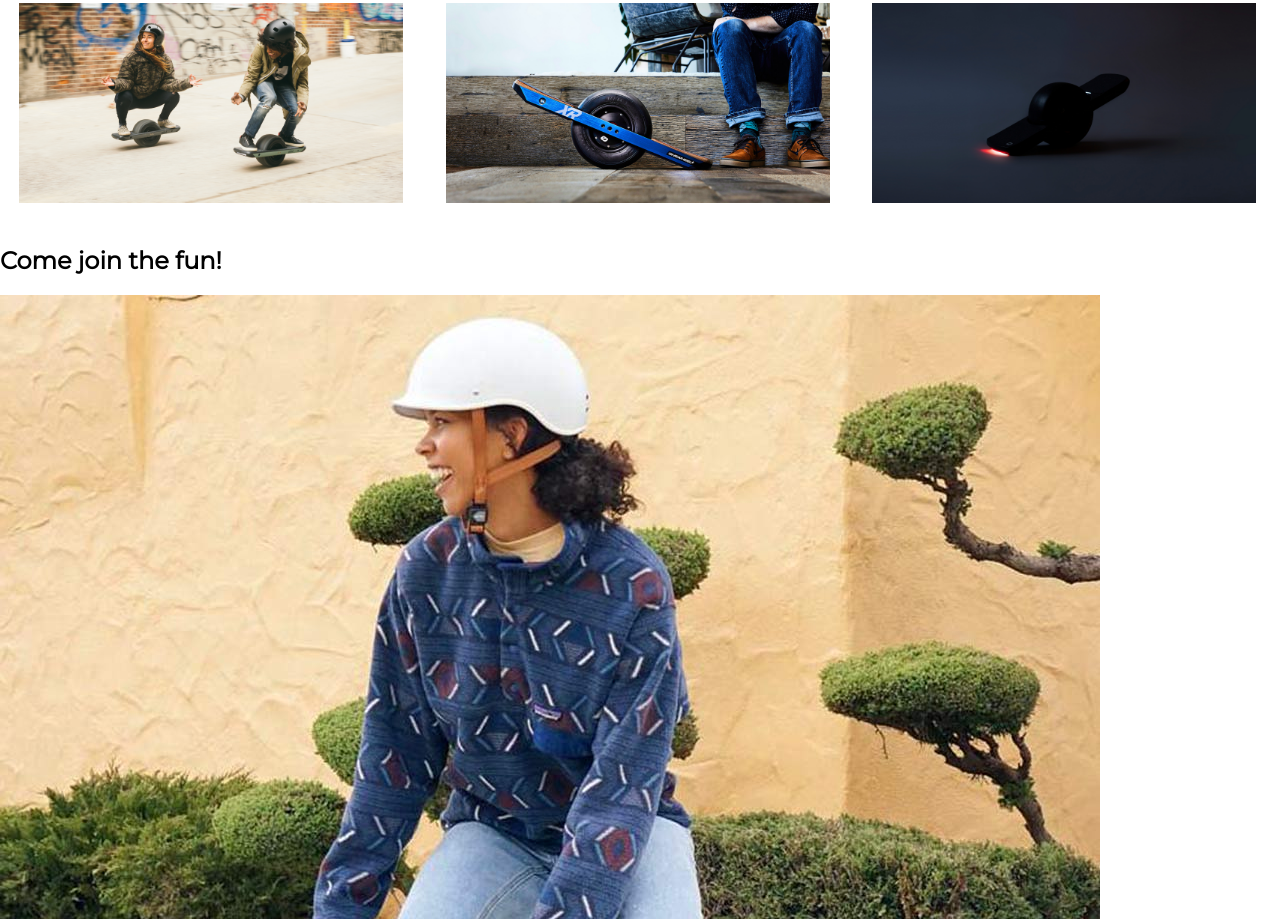
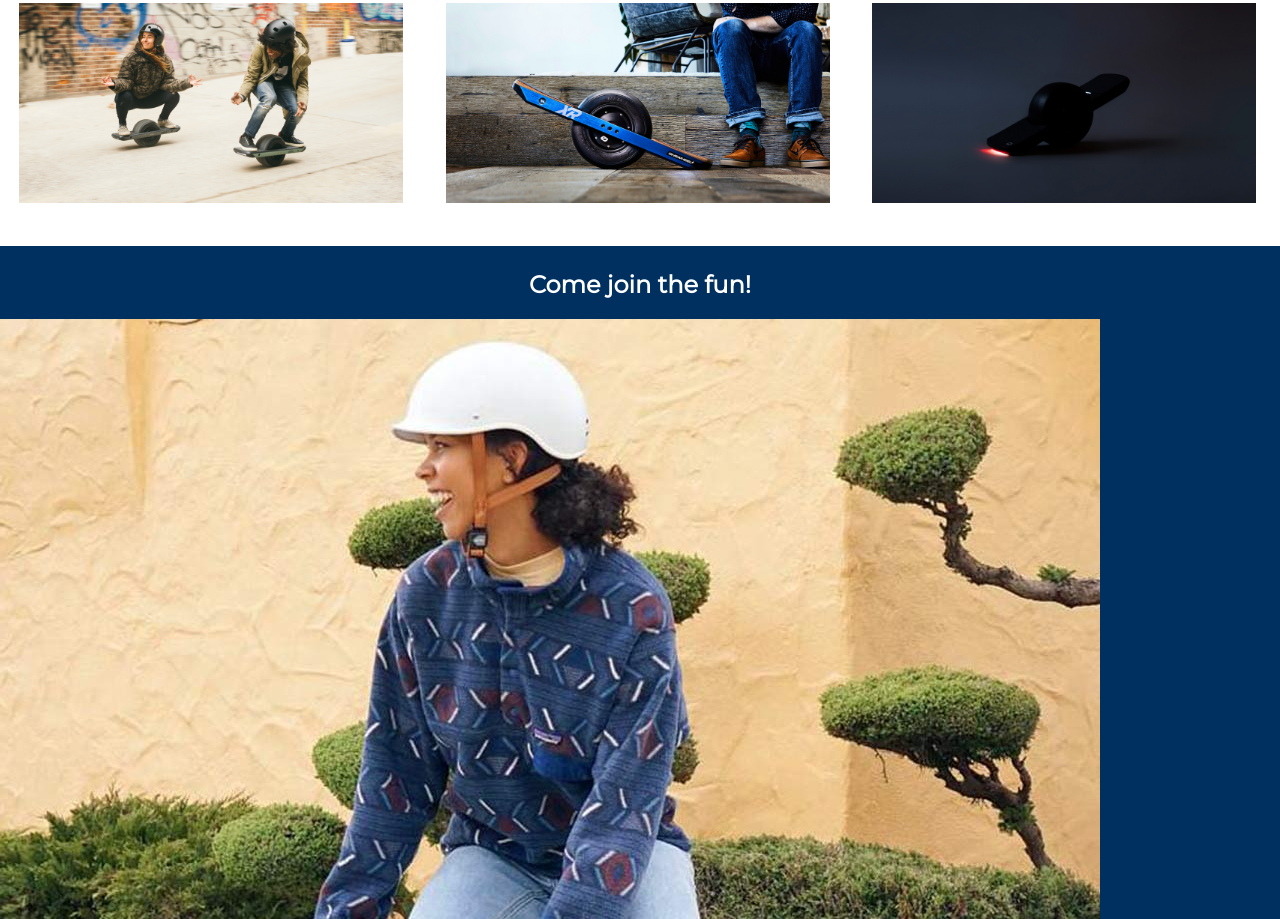
Before and after one commit to iDuvancho303/responsive-club-site, a plain HTML site: page index.html in a window 1280 px wide. Shown: the part 1301-2220 px from the top of the page. Drawn offline with Linux system fonts and the light colour scheme.

Commit message:
adding more code

```diff
--- a/index.html
+++ b/index.html
@@ -64,9 +64,11 @@
 <!--PHOTOS SECTION 2 ENDS-->
 <!--EVENTS SECTION-->
 <div id="events">
-    <h2>Come join the fun!</h2>
-    <img src="images/onewheel8.jpg">
-    <h3>We meet every Thrusday and Sunday in Washgiton park at 3PM!</h3>
+    <div class="meetup">
+        <h2>Come join the fun!</h2>
+        <img src="images/onewheel8.jpg">
+        <h3>We meet every Thrusday and Sunday in Washgiton park at 3PM!</h3>
+    </div>
 
 </div>
 <!--EVENTS SECTION ENDS-->
--- a/styles.css
+++ b/styles.css
@@ -87,6 +87,16 @@ li {
 }
 /*TESTIMONIAL SECTION ENDS*/
 
-/*PHOTOS SECTION 2*/
+/*EVENTS SECTION 2*/
+.meetup {
+    margin-bottom: 5rem;
+    background-color: #003060;
+}
 
-/*PHOTOS SECTION 2 ENDS*/
+.meetup h2 {
+    text-align: center;
+    color: white;
+    padding-top: 1.5rem;
+}
+
+/*EVENTS SECTION ENDS*/
```
